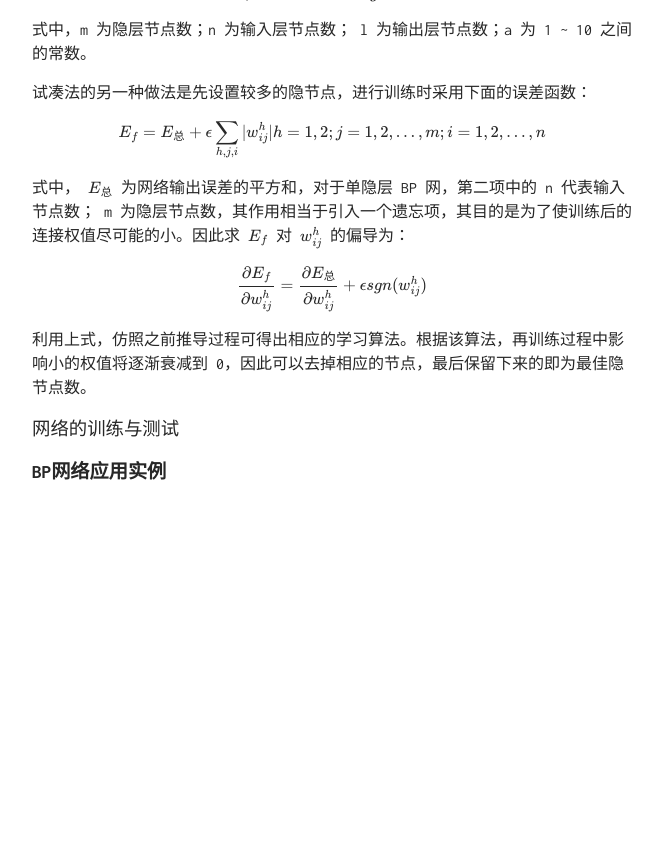
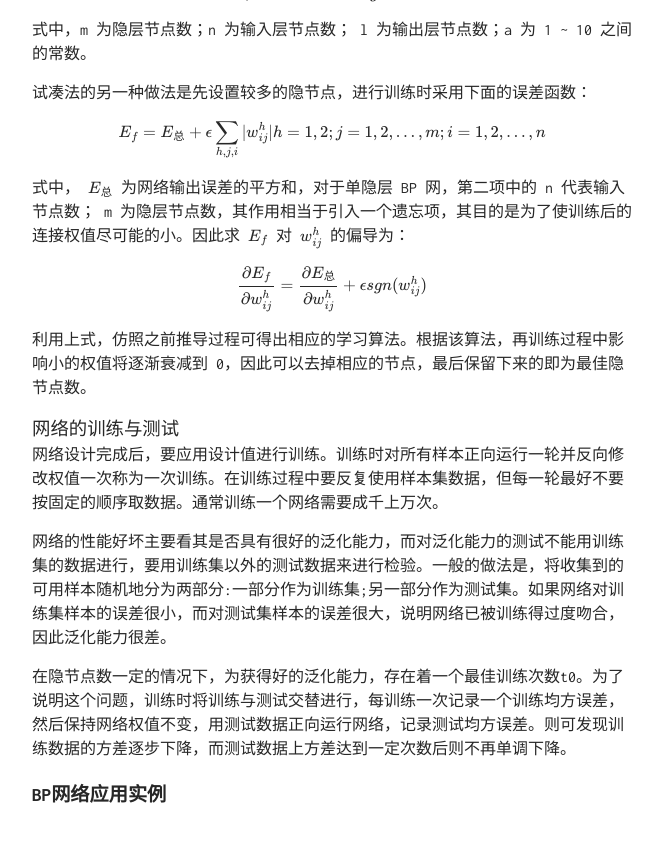
Before and after one commit to TobiahShaw/TobiahShaw.github.io, a Jekyll site: the page built from _posts/2019-09-30-Supervised-learning-neural-network.md, in a window 1280 px wide and 900 px high, scrolled down 17789 px. Shown: the top 842 px of the window, without its empty margins (308-970 px from the left). Built offline with Jekyll 4.4.1, drawn with Linux system fonts in a browser that asks for light colours; our own code applies the rules of GitHub Pages for plain Markdown files; formulas are drawn with MathJax 3; before the commit the page ends 18366 px from its top, so only the background shows below that.

Commit message:
Network training and testing

```diff
--- a/_posts/2019-09-30-Supervised-learning-neural-network.md
+++ b/_posts/2019-09-30-Supervised-learning-neural-network.md
@@ -511,4 +511,10 @@ $$ \frac{\partial E_f}{\partial w_{ij}^h} = \frac{\partial E_总}{\partial w_{ij
 
 ### 网络的训练与测试
 
+网络设计完成后，要应用设计值进行训练。训练时对所有样本正向运行一轮并反向修改权值一次称为一次训练。在训练过程中要反复使用样本集数据，但每一轮最好不要按固定的顺序取数据。通常训练一个网络需要成千上万次。
+
+网络的性能好坏主要看其是否具有很好的泛化能力，而对泛化能力的测试不能用训练集的数据进行，要用训练集以外的测试数据来进行检验。一般的做法是，将收集到的可用样本随机地分为两部分:一部分作为训练集;另一部分作为测试集。如果网络对训练集样本的误差很小，而对测试集样本的误差很大，说明网络已被训练得过度吻合，因此泛化能力很差。
+
+在隐节点数一定的情况下，为获得好的泛化能力，存在着一个最佳训练次数t0。为了说明这个问题，训练时将训练与测试交替进行，每训练一次记录一个训练均方误差，然后保持网络权值不变，用测试数据正向运行网络，记录测试均方误差。则可发现训练数据的方差逐步下降，而测试数据上方差达到一定次数后则不再单调下降。
+
 ## BP网络应用实例
```
